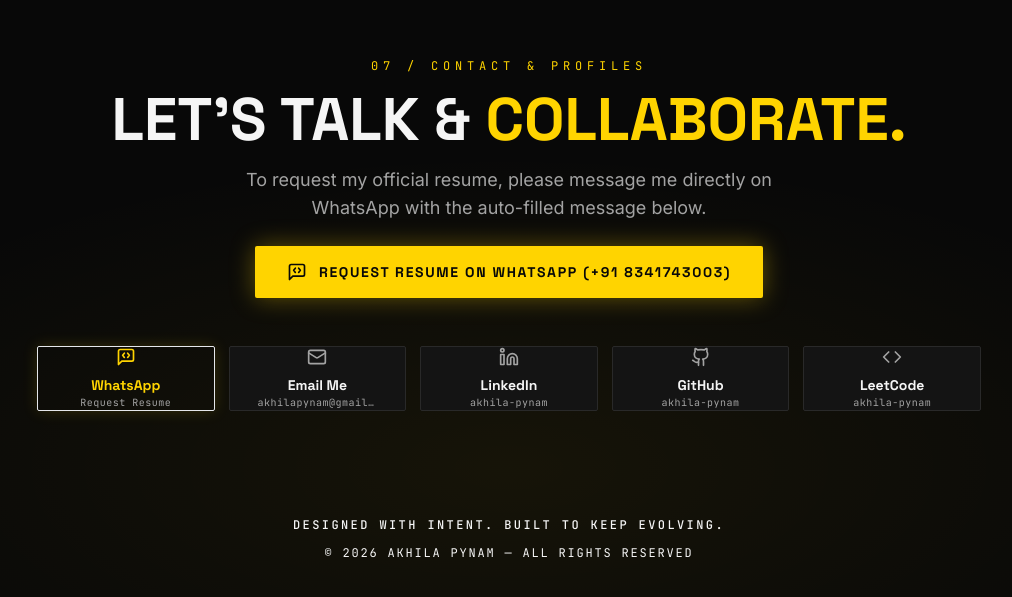
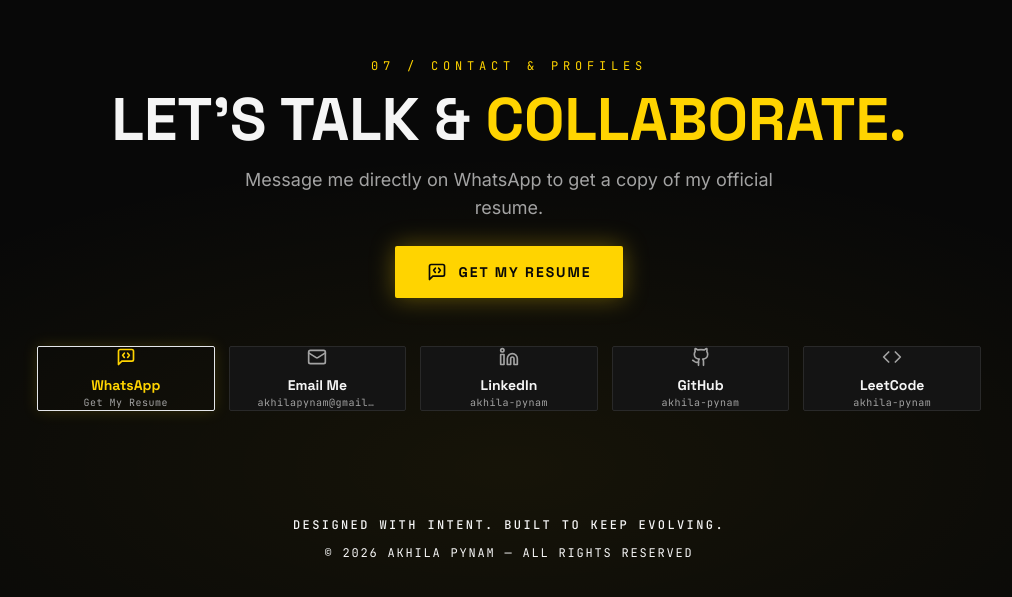
Before and after one commit to akhila-pynam/Portfolio, a Next.js app: page / in a window 1280 px wide. Shown: the part 5761-6358 px from the top of the page, without its empty margins (131-1143 px from the left). Built offline with nearby package versions, Linux system fonts and the light colour scheme; no server answers.

Commit message:
style: update resume callout text to 'GET MY RESUME' for sleek and professional styling

```diff
--- a/src/components/ContactSection.tsx
+++ b/src/components/ContactSection.tsx
@@ -14,7 +14,7 @@
     icon: <MessageSquareCode size={20} className="text-yellow-street" />,
     label: "WhatsApp",
     href: WHATSAPP_LINK,
-    description: "Request Resume",
+    description: "Get My Resume",
     highlight: true,
   },
   {
@@ -89,7 +89,7 @@
           className="font-inter text-muted-gray text-base md:text-lg max-w-xl mx-auto leading-relaxed mb-6"
           {...fade(0.2)}
         >
-          To request my official resume, please message me directly on WhatsApp with the auto-filled message below.
+          Message me directly on WhatsApp to get a copy of my official resume.
         </motion.p>
 
         {/* Direct WhatsApp Callout Banner */}
@@ -102,10 +102,10 @@
             target="_blank"
             rel="noopener noreferrer"
             onClick={() => soundManager.playClick()}
-            className="inline-flex items-center gap-3 font-grotesk text-sm tracking-[0.12em] font-bold px-8 py-4 bg-yellow-street text-midnight hover:bg-yellow-gold transition-all rounded-sm cursor-pointer shadow-[0_0_25px_rgba(255,212,0,0.35)]"
+            className="inline-flex items-center gap-3 font-grotesk text-sm tracking-[0.14em] font-bold px-8 py-4 bg-yellow-street text-midnight hover:bg-yellow-gold transition-all rounded-sm cursor-pointer shadow-[0_0_25px_rgba(255,212,0,0.35)]"
           >
             <MessageSquareCode size={20} />
-            REQUEST RESUME ON WHATSAPP (+91 8341743003)
+            GET MY RESUME
           </a>
         </motion.div>
 
```
